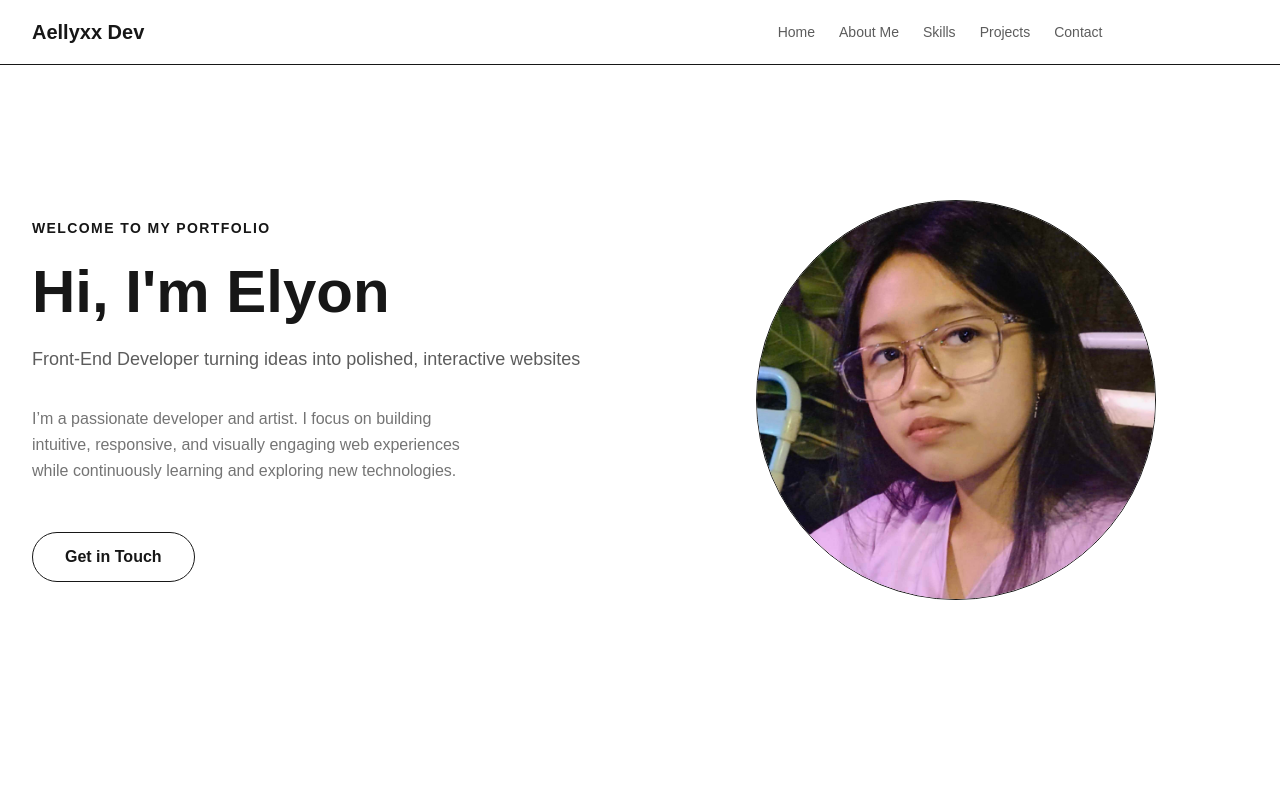
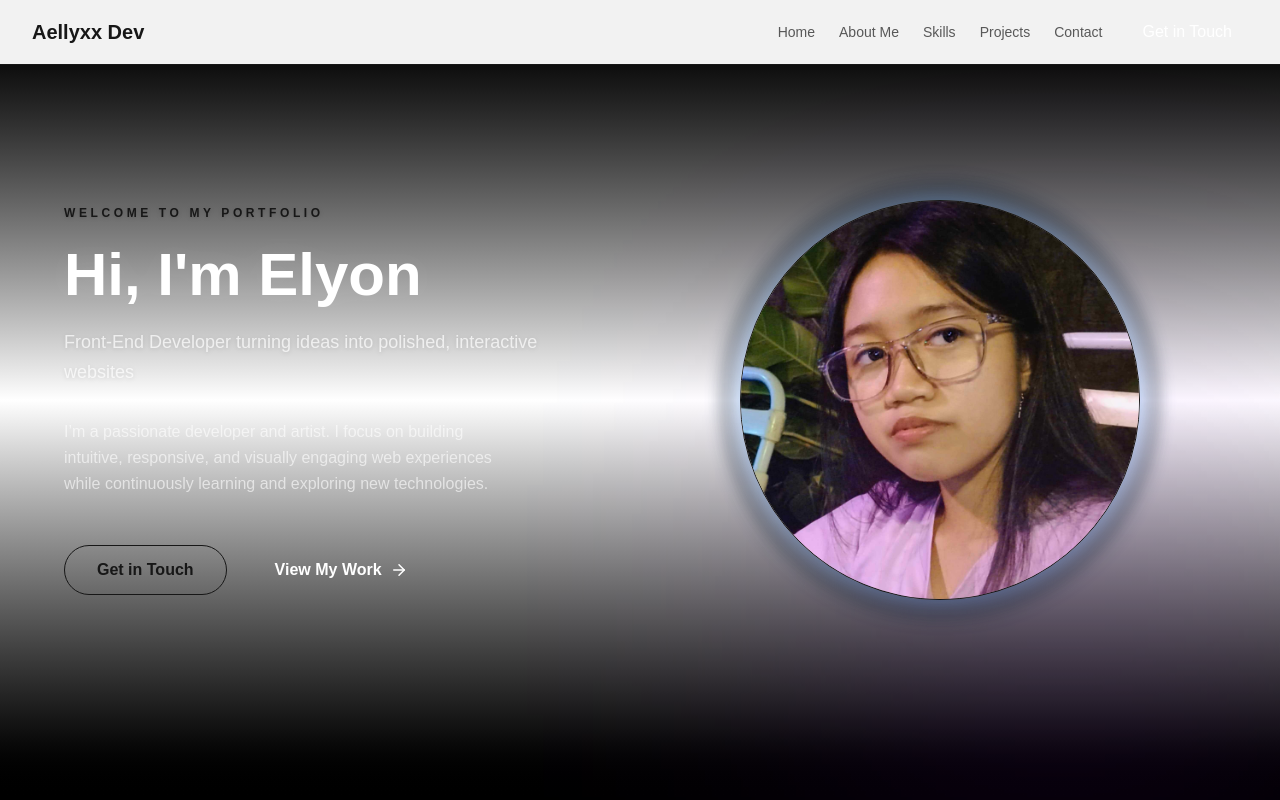
Before and after one commit to aellyxx/aellyxx.dev, a Next.js app: page / in a window 1280 px wide. Shown: the top 800 px of the page. Built offline with nearby package versions, Linux system fonts and the light colour scheme.

Commit message:
[update] hero-section design

```diff
--- a/src/components/hero-section.tsx
+++ b/src/components/hero-section.tsx
@@ -14,42 +14,49 @@ export default function HeroSection() {
   return (
     <section
       id="home"
-      className="min-h-screen flex items-center px-4 sm:px-6 lg:px-8 bg-linear-to-b from-background via-background to-background/50"
+      className="min-h-screen flex items-center px-4 sm:px-6 lg:px-8 bg-linear-to-b from-black via-background to-black relative"
     >
-      <div className="max-w-7xl mx-auto w-full">
+
+      <div className="absolute inset-0 opacity-[0.35] pointer-events-none">
+        <div className="w-[500px] h-[500px] bg-accent/40 blur-[180px] absolute -top-10 -left-24" />
+        <div className="w-[400px] h-[400px] bg-purple-600/40 blur-[160px] absolute bottom-0 right-5" />
+      </div>
+
+      <div className="max-w-6xl mx-auto w-full">
         <div className="grid grid-cols-1 md:grid-cols-2 gap-12 items-center">
 
-          <div className="space-y-8">
+          <div className="space-y-8 max-w-md md:max-w-full">
             <div className="space-y-4">
-              <p className="text-accent text-sm font-semibold uppercase tracking-widest">
-                Welcome to my portfolio
-              </p>
-              <h1 className="text-4xl sm:text-5xl md:text-6xl font-bold text-foreground leading-tight">
+              <p className="text-accent/90 text-xs font-semibold uppercase tracking-[0.3em] drop-shadow">
+                        Welcome to my portfolio
+                      </p>
+          <h1 className="text-4xl sm:text-5xl md:text-6xl font-black text-white leading-tight drop-shadow-[0_0_14px_rgba(255,255,255,0.08)]">
                 Hi, I'm <span className="text-accent">Elyon</span>
               </h1>
-              <p className="text-lg text-foreground/70 leading-relaxed">
+
+            <p className="text-lg text-white/70 leading-relaxed max-w-lg font-medium drop-shadow-sm">
                 Front-End Developer turning ideas into polished, interactive websites
               </p>
             </div>
 
-            <p className="text-foreground/60 leading-relaxed max-w-md">
+            <p className="text-white/60 leading-relaxed max-w-md">
               I’m a passionate developer and artist. I focus on building intuitive, responsive, and visually engaging web experiences while continuously learning and exploring new technologies.
             </p>
-
 
         <div className="flex flex-col sm:flex-row sm:items-center gap-4 pt-4">
 
           <button
             // onClick={() => handleScroll("contact")}
             // ps. will add this later
-            className="px-8 py-3 border border-accent/30 text-accent font-semibold rounded-full hover:bg-accent/5 transition-colors"
+          className="px-8 py-3 border border-accent/30 text-accent font-semibold rounded-full hover:bg-accent/10 hover:shadow-[0_0_20px_rgba(80,160,255,0.35)] transition-all"
+
           >
             Get in Touch
           </button>
 
-          <button
+         <button
             // onClick={() => handleScroll("projects")}
-            className="px-8 py-3 bg-accent text-background font-semibold rounded-full hover:bg-accent/90 transition-all hover:shadow-lg hover:shadow-accent/20 flex items-center justify-center gap-2 group"
+            className="px-8 py-3 bg-accent text-background font-semibold rounded-full hover:bg-accent/90 transition-all hover:shadow-[0_0_22px_rgba(0,140,255,0.4)] hover:-translate-y-0.5 flex items-center justify-center gap-2 group"
           >
             View My Work
             <ArrowRight size={18} className="group-hover:translate-x-1 transition-transform" />
@@ -62,9 +69,11 @@ export default function HeroSection() {
           <div className="flex items-center justify-center">
             <div className="relative w-72 h-72 sm:w-80 sm:h-80 md:w-96 md:h-96 lg:w-[400px] lg:h-[400px]">
 
-              <div className="absolute inset-0 bg-linear-to-br from-accent/20 to-transparent rounded-full blur-3xl"></div>
+            <div className="absolute -inset-4 rounded-full border-4 border-accent/20 blur-sm" />
 
-              <div className="relative w-full h-full bg-accent/10 rounded-full border border-accent/20 flex items-center justify-center overflow-hidden">
+              <div className="absolute inset-0 bg-accent/20 rounded-full blur-3xl"></div>
+
+             <div className="relative w-full h-full bg-accent/10 rounded-full border border-accent/30 shadow-[0_0_40px_-8px_rgba(0,120,255,0.45)] flex items-center justify-center overflow-hidden">
                 <Image
                   src="/images/elyon.jpg"
                   alt="Developer Portrait"
```
